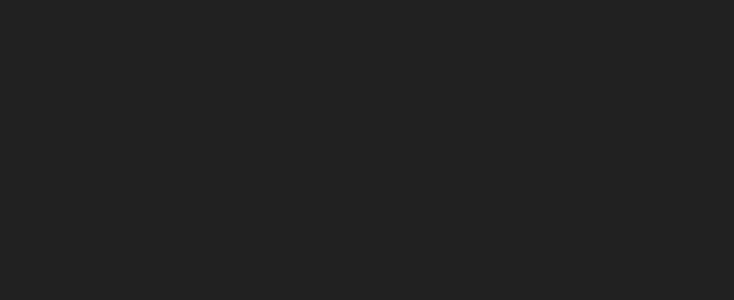
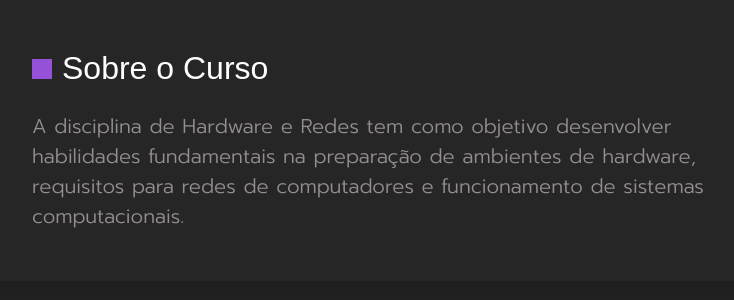
Before and after one commit to BrennonMeireles/projeto-1st, a React (Vite) app: page /hare in a window 1280 px wide. Shown: the top 300 px of the page, without its empty margins (18-752 px from the left). Built offline with nearby package versions, Linux system fonts and the light colour scheme; a web font is replaced by a local one.

Commit message:
feat: created page hare

```diff
--- a/src/pages/hare/hare.jsx
+++ b/src/pages/hare/hare.jsx
@@ -1,7 +1,21 @@
+import TextBox from "../../components/text-box/text-box";
+import Cisco from '../../assets/img/GIFS/ciscopretologo.gif'
+
+import './hare.css'
+
 export default function HarePage(){
     return(
         <>
+            <div className="container-text">
+                <TextBox
+                    title='Sobre o Curso'
+                    text='A disciplina de Hardware e Redes tem como objetivo desenvolver habilidades fundamentais na preparação de ambientes de hardware, requisitos para redes de computadores e funcionamento de sistemas computacionais.'
+                />
+            </div>
 
+            <div className="container-img"></div>
+
+            <div className="container-img-ccna"></div>
         </>
     )
 }
```
